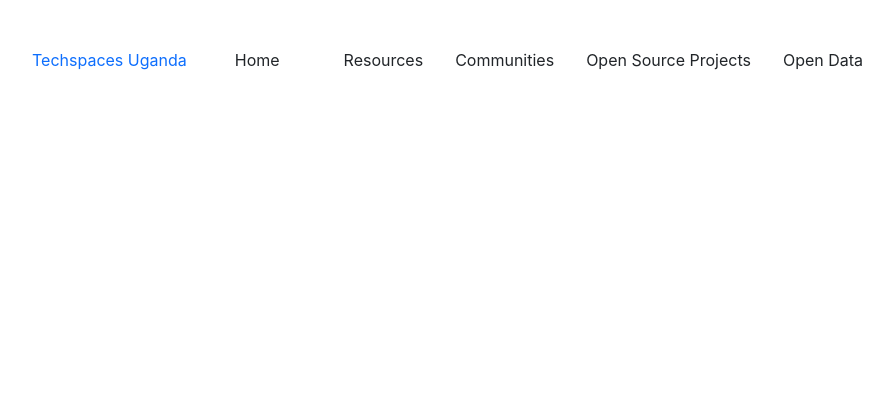
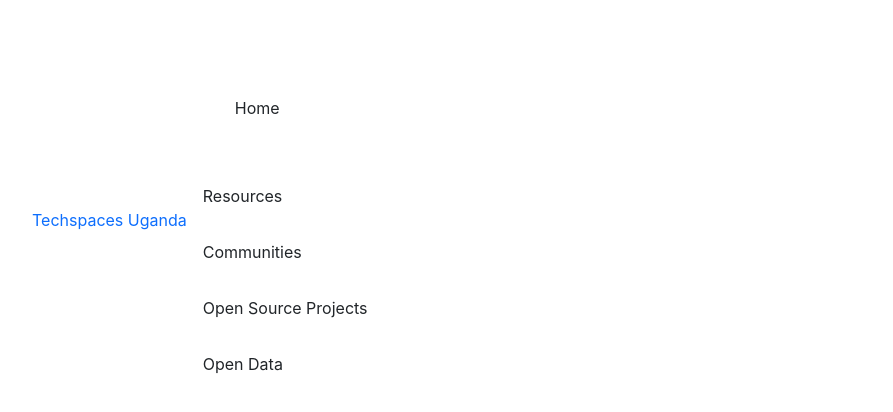
Before and after one commit to luigimorel/techspaces-uganda, a React (Create React App) app: page / in a window 1280 px wide. Shown: the top 412 px of the page, without its empty margins (54-947 px from the left). Built offline with nearby package versions, Linux system fonts and the light colour scheme.

Commit message:
Add the hero section

```diff
--- a/src/components/Navbar.tsx
+++ b/src/components/Navbar.tsx
@@ -11,19 +11,28 @@
             </Link>
 
             <nav className="mr-1" id="navBarResponsive">
-                <Link to="/" className="p-5 text-dark nav__link">
+                <Link to="/" className="p-5 text-dark nav__link nav-link">
                     Home
                 </Link>
-                <Link to="/resources" className="p-3 text-dark nav__link">
+                <Link
+                    to="/resources"
+                    className="p-3 text-dark nav__link nav-link active"
+                >
                     Resources
                 </Link>
-                <Link to="/communities" className="p-3 text-dark nav__link">
+                <Link
+                    to="/communities"
+                    className="p-3 text-dark nav__link nav-link"
+                >
                     Communities
                 </Link>
-                <Link to="/oss" className="p-3 text-dark nav__link">
+                <Link to="/oss" className="p-3 text-dark nav__link nav-link">
                     Open Source Projects
                 </Link>
-                <Link to="/open-data" className="p-3 text-dark nav__link">
+                <Link
+                    to="/open-data"
+                    className="p-3 text-dark nav__link nav-link"
+                >
                     Open Data
                 </Link>
             </nav>
```
Also changed, not shown: src/components/Hero.tsx (added, +21 -0 lines).
